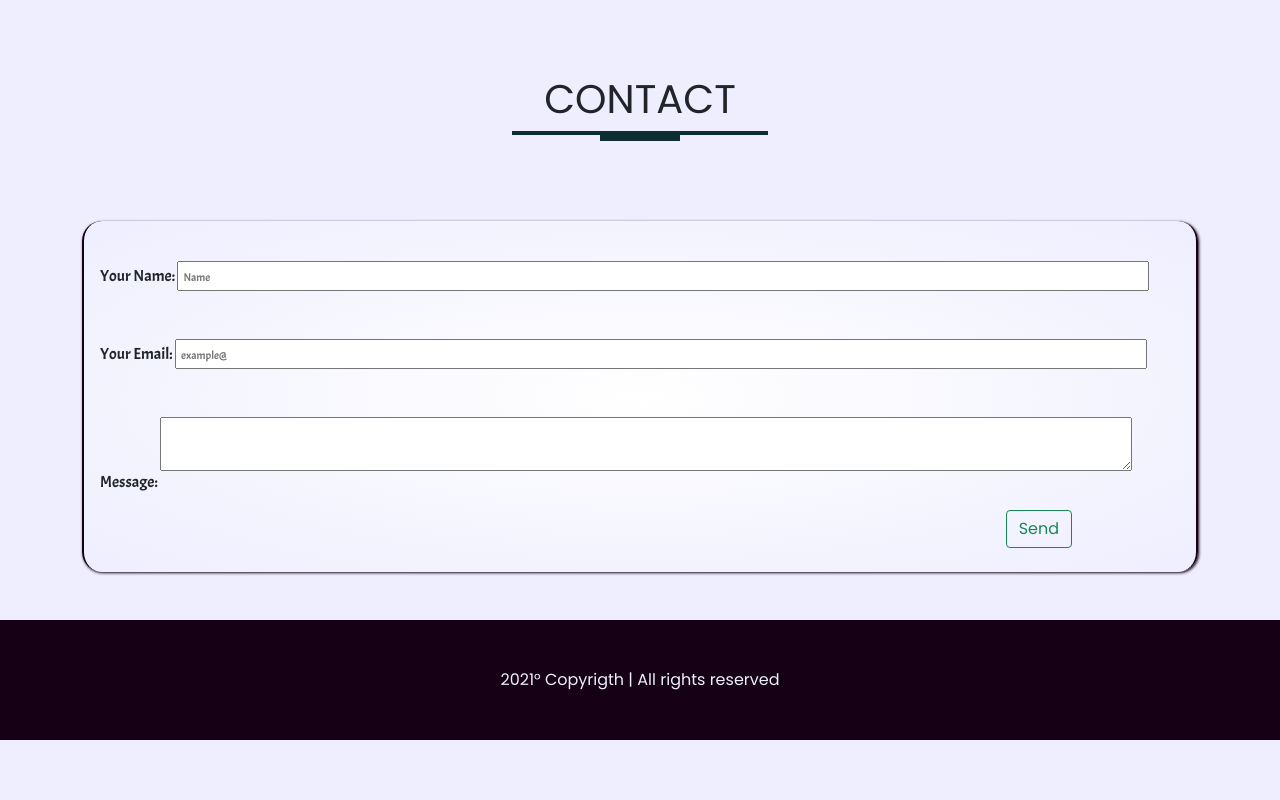
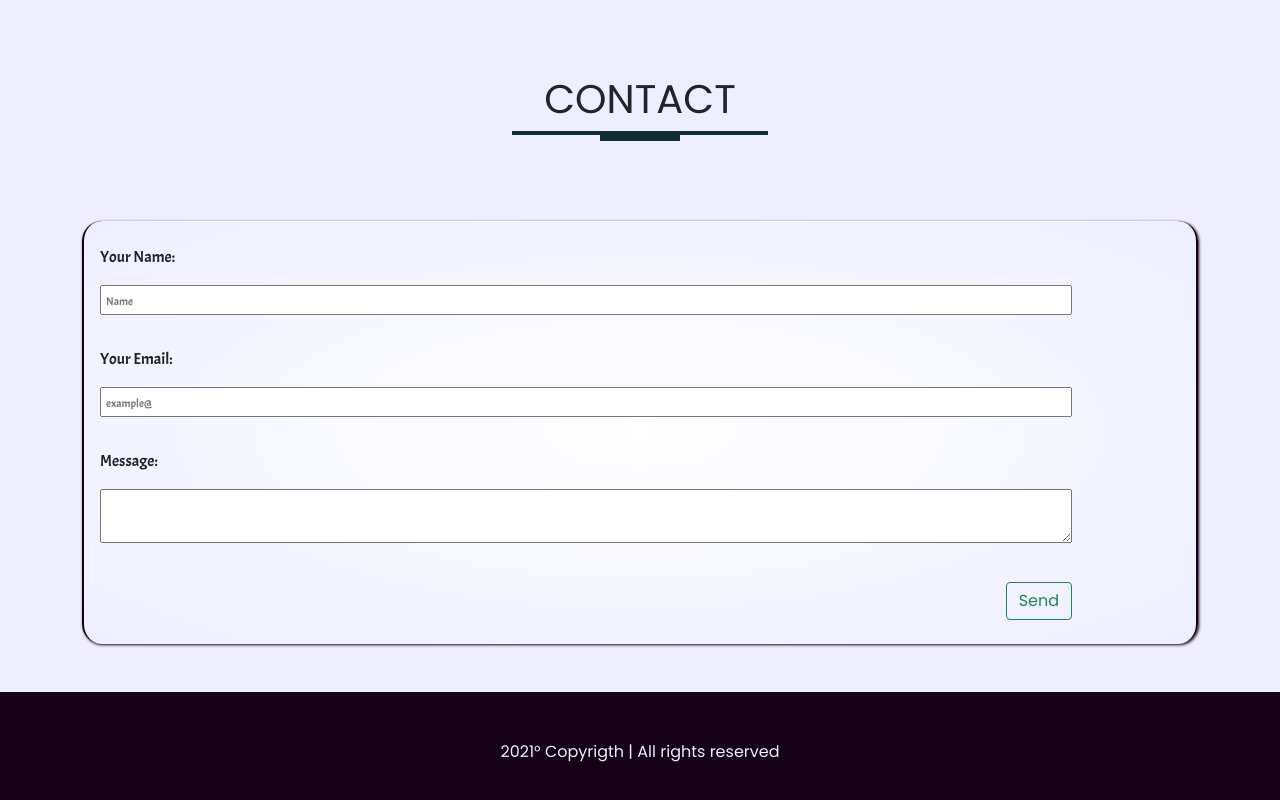
Before and after one commit to lucioled/lucioled.github.io, a website: page index.html in a window 1280 px wide. Shown: the part 2657-3457 px from the top of the page. Before the commit the page ends 3397 px from the top, so only its background shows below. Drawn offline with nearby package versions, Linux system fonts and the light colour scheme.

Commit message:
update form textarea

```diff
--- a/index.html
+++ b/index.html
@@ -151,12 +151,12 @@
                 </p>
 
                 <p ">
-                    <label>Message: <textarea class="my-3 name="message">
+                    <label>Message: <textarea class="my-3 " name="message ">
                     </textarea>
                     </label>
                 </p>
-                <div class="button-wrapper">
-                    <button type="submit" class="btn btn-outline-success mt-2 ">Send</button>
+                <div class="button-wrapper ">
+                    <button type="submit " class="btn btn-outline-success mt-2 ">Send</button>
                 </div>
             </form>
         </div>
@@ -165,8 +165,8 @@
     </section>
 
     <footer>
-        <div class="footer-section p-5 fs-6 mt-5">
-            <p class="text-center copyright-caption">2021° Copyrigth | All rights reserved</p>
+        <div class="footer-section p-5 fs-6 mt-5 ">
+            <p class="text-center copyright-caption ">2021° Copyrigth | All rights reserved</p>
         </div>
     </footer>
 
@@ -177,9 +177,9 @@
 
 
 <!-- Bootstrap's js -->
-<script src="https://cdn.jsdelivr.net/npm/bootstrap@5.1.3/dist/js/bootstrap.bundle.min.js" integrity="sha384-ka7Sk0Gln4gmtz2MlQnikT1wXgYsOg+OMhuP+IlRH9sENBO0LRn5q+8nbTov4+1p" crossorigin="anonymous"></script>
+<script src="https://cdn.jsdelivr.net/npm/bootstrap@5.1.3/dist/js/bootstrap.bundle.min.js " integrity="sha384-ka7Sk0Gln4gmtz2MlQnikT1wXgYsOg+OMhuP+IlRH9sENBO0LRn5q+8nbTov4+1p " crossorigin="anonymous "></script>
 
 <!-- Javascript -->
-<script src="index.js"></script>
+<script src="index.js "></script>
 
 </html>
--- a/sources/scss/sections/_contact.scss
+++ b/sources/scss/sections/_contact.scss
@@ -11,6 +11,7 @@
     }
     input {
         width: 90%;
+        display: block;
         &::placeholder {
             font-size: .7rem;
             padding: 5px 2px;
@@ -18,6 +19,7 @@
     }
     textarea {
         width: 90%;
+        display: block;
     }
     .button-wrapper {
         width: 90%;
```
Also changed, not shown: sources/css/style.css, 1 other file.
